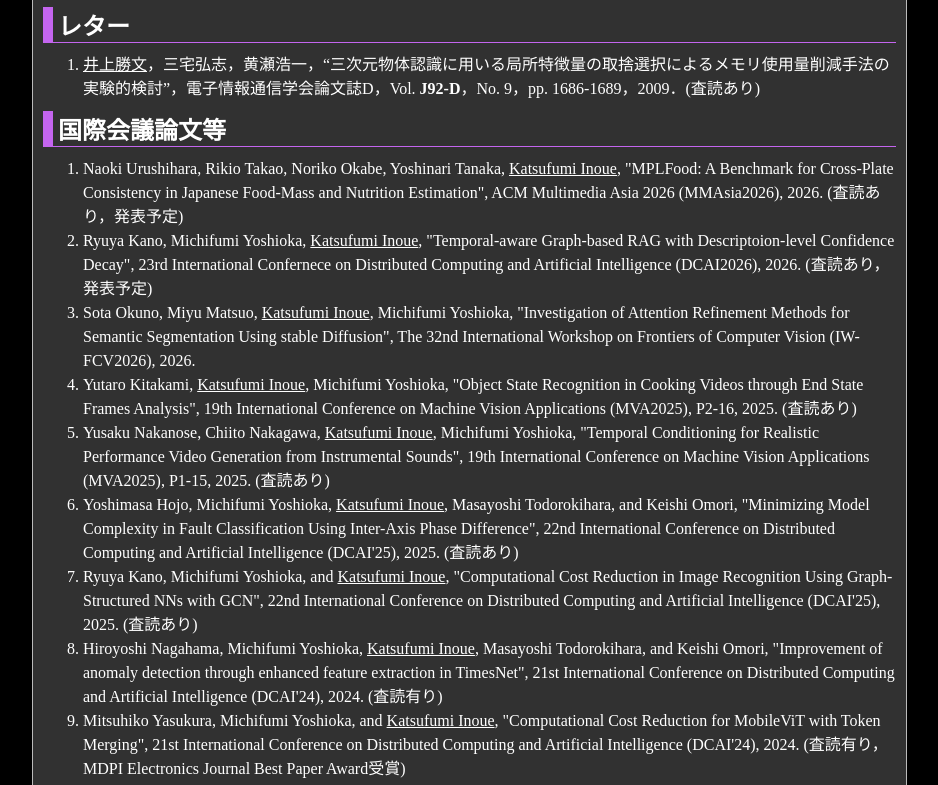
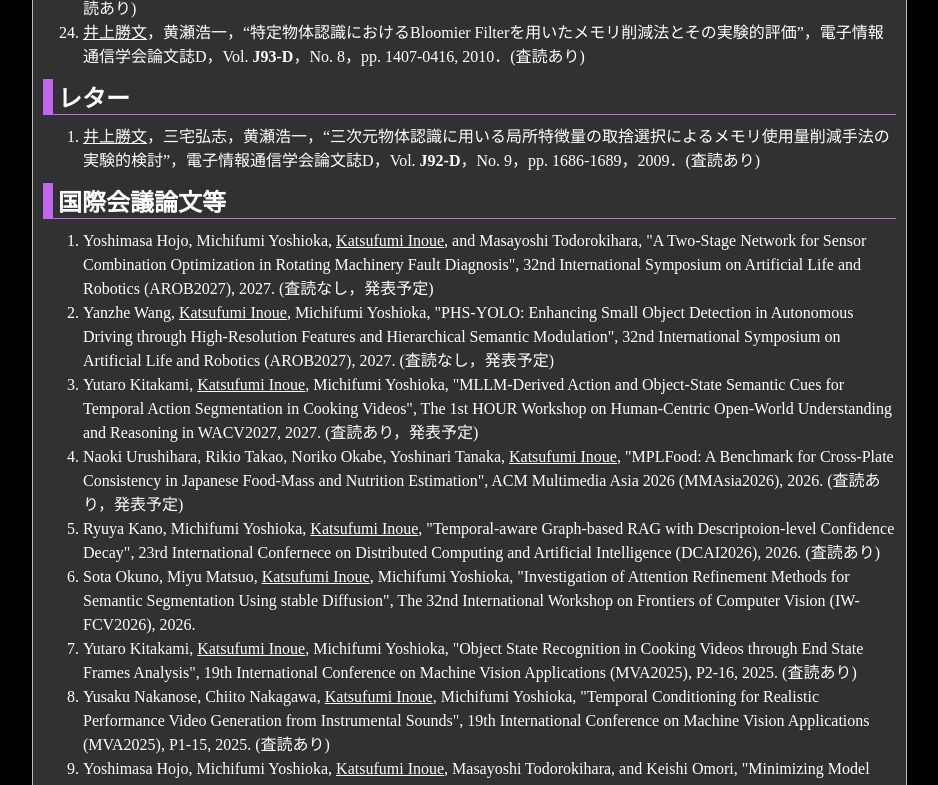
Before and after one commit to katsufumi-inoue/katsufumi-inoue.github.io, a plain HTML site: page publication.html in a window 1280 px wide. Shown: the part 1579-2364 px from the top of the page, without its empty margins (273-1211 px from the left). Drawn offline with Linux system fonts and the light colour scheme.

Commit message:
Update publication.html

```diff
--- a/publication.html
+++ b/publication.html
@@ -43,6 +43,7 @@
  -->
 <h2>論文</h2>
 <ol id="publication">
+<li id="publication">Hiroyoshi Nagahama, <u>Katsufumi Inoue</u>, Michifumi Yoshioka, and Masayoshi Todorokihara, "Empirical Investigation of the Impact of Phase Information on Fault Diagnosis of Rotating Machinery", Mechanical Systems and Signal Processing, 2026. (査読あり，Accepted)</li>
 <li id="publciation">堀内颯太，吉岡理文，<u>井上勝文</u>，“Equirectangular ProjectionとGnomonic Projectionを組み合わせた360度画像の深度推定”，電気学会論文誌ｃ(電子・情報・システム部門誌)，Vol. <b>146</b>，No. 1，pp. 56-64，2026．(査読あり)</li>
 <li id="publication">Shrey Singh, Prateek Keserwani, <u>Katsufumi Inoue</u>, Masakazu Iwamura, and Partha Pratim Roy, "Revisiting I3D for Sign Language Recognition", IEICE Transactions on Information Systems, Vol. <b>E108-D</b>, No. 11, pp. 1359-1372, 2025. (査読あり) [<a class="publication" href="https://globals.ieice.org/en_transactions/information/10.1587/transinf.2024EDP7297/_f">https://globals.ieice.org/en_transactions/information/10.1587/transinf.2024EDP7297/_f</a>]</li>
 <li id="publication">山本悠人，吉岡理文，<u>井上勝文</u>，“アニメ風人物画像変換モデルにおける顔のランドマーク情報の導入”，電気学会論文誌C(電子・情報・システム部門誌)，Vol. <b>145</b>，No. 11，pp. 1012-1021，2025．(査読あり)</li>
@@ -87,8 +88,11 @@
  -->
 <h2>国際会議論文等</h2>
 <ol id="publication">
+<li id="publication">Yoshimasa Hojo, Michifumi Yoshioka, <u>Katsufumi Inoue</u>, and Masayoshi Todorokihara, "A Two-Stage Network for Sensor Combination Optimization in Rotating Machinery Fault Diagnosis", 32nd International Symposium on Artificial Life and Robotics (AROB2027), 2027. (査読なし，発表予定)</li>
+<li id="publication">Yanzhe Wang, <u>Katsufumi Inoue</u>, Michifumi Yoshioka, "PHS-YOLO: Enhancing Small Object Detection in Autonomous Driving through High-Resolution Features and Hierarchical Semantic Modulation", 32nd International Symposium on Artificial Life and Robotics (AROB2027), 2027. (査読なし，発表予定)</li>
+<li id="publication">Yutaro Kitakami, <u>Katsufumi Inoue</u>, Michifumi Yoshioka, "MLLM-Derived Action and Object-State Semantic Cues for Temporal Action Segmentation in Cooking Videos", The 1st HOUR Workshop on Human-Centric Open-World Understanding and Reasoning in WACV2027, 2027. (査読あり，発表予定)</li>
 <li id="publication">Naoki Urushihara, Rikio Takao, Noriko Okabe, Yoshinari Tanaka, <u>Katsufumi Inoue</u>, "MPLFood: A Benchmark for Cross-Plate Consistency in Japanese Food-Mass and Nutrition Estimation", ACM Multimedia Asia 2026 (MMAsia2026), 2026. (査読あり，発表予定)</li>
-<li id="publication">Ryuya Kano, Michifumi Yoshioka, <u>Katsufumi Inoue</u>, "Temporal-aware Graph-based RAG with Descriptoion-level Confidence Decay", 23rd International Confernece on Distributed Computing and Artificial Intelligence (DCAI2026), 2026. (査読あり，発表予定)</li>
+<li id="publication">Ryuya Kano, Michifumi Yoshioka, <u>Katsufumi Inoue</u>, "Temporal-aware Graph-based RAG with Descriptoion-level Confidence Decay", 23rd International Confernece on Distributed Computing and Artificial Intelligence (DCAI2026), 2026. (査読あり)</li>
 <li id="publication">Sota Okuno, Miyu Matsuo, <u>Katsufumi Inoue</u>, Michifumi Yoshioka, "Investigation of Attention Refinement Methods for Semantic Segmentation Using stable Diffusion", The 32nd International Workshop on Frontiers of Computer Vision (IW-FCV2026), 2026. </li>
 <li id="publication">Yutaro Kitakami, <u>Katsufumi Inoue</u>, Michifumi Yoshioka, "Object State Recognition in Cooking Videos through End State Frames Analysis", 19th International Conference on Machine Vision Applications (MVA2025), P2-16, 2025. (査読あり)</li>
 <li id="publication">Yusaku Nakanose, Chiito Nakagawa, <u>Katsufumi Inoue</u>, Michifumi Yoshioka, "Temporal Conditioning for Realistic Performance Video Generation from Instrumental Sounds", 19th International Conference on Machine Vision Applications (MVA2025), P1-15, 2025. (査読あり)</li>
```
